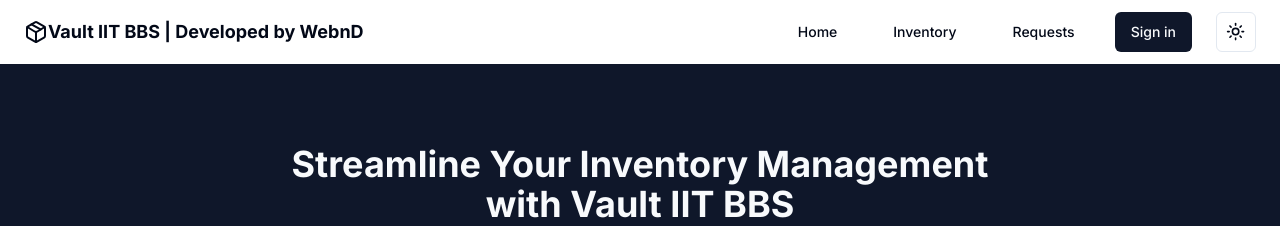
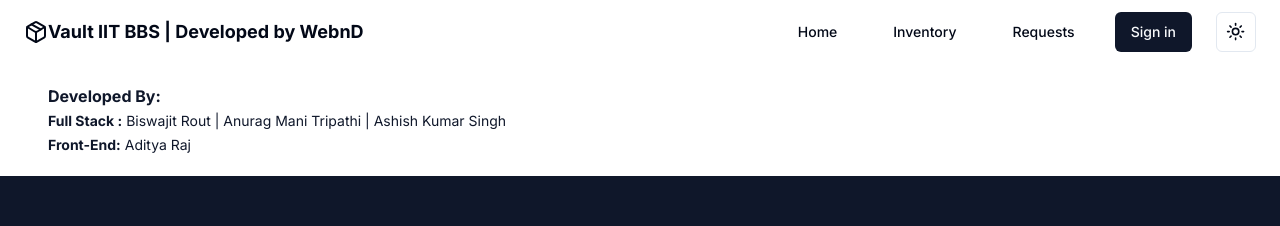
Before and after one commit to biswacpcode/inventory-iitbbs, a Next.js app: page / in a window 1280 px wide. Shown: the top 226 px of the page. Built offline with nearby package versions, Linux system fonts and the light colour scheme; no server answers.

Commit message:
added the developed by for credits

```diff
--- a/app/layout.tsx
+++ b/app/layout.tsx
@@ -3,6 +3,7 @@
 import "./globals.css";
 import { ThemeProvider } from "@/components/theme-provider";
 import Navbar from "@/components/shared/Navbar";
+import Developer from "@/components/shared/Developer";
 
 const inter = Inter({ subsets: ["latin"] });
 
@@ -27,6 +28,7 @@
           disableTransitionOnChange
         >
           <Navbar />
+          <Developer/>
           {children}
         </ThemeProvider>
       </body>
--- /dev/null
+++ b/components/shared/Developer.tsx
@@ -0,0 +1,15 @@
+'use client';
+
+export default function Developer(){
+    return (
+        <header className="flex h-16 w-full shrink-0 items-center px-4 py-14 md:px-12 sticky top-16 z-10 bg-white dark:bg-gray-950">
+            <div className="text-primary">
+        <span className="text-base"><b>Developed By: </b></span>
+        <br />
+        <span className="text-xs md:text-sm"> <b>Full Stack :</b> Biswajit Rout | Anurag Mani Tripathi | Ashish Kumar Singh </span>
+        <br />
+        <span className="text-xs md:text-sm"><b>Front-End:</b> Aditya Raj </span>
+        </div>
+        </header>
+    )
+}
--- a/components/shared/Navbar.tsx
+++ b/components/shared/Navbar.tsx
@@ -98,7 +98,7 @@
                 Home
               </Link>
               <Link
-                href="/profile"
+                href="/requests"
                 className="flex w-full items-center py-2 text-base"
                 prefetch={false}
               >
@@ -193,6 +193,9 @@
         )}
         <ModeToggle />
       </nav>
+
+
     </header>
+
   );
 }
```
